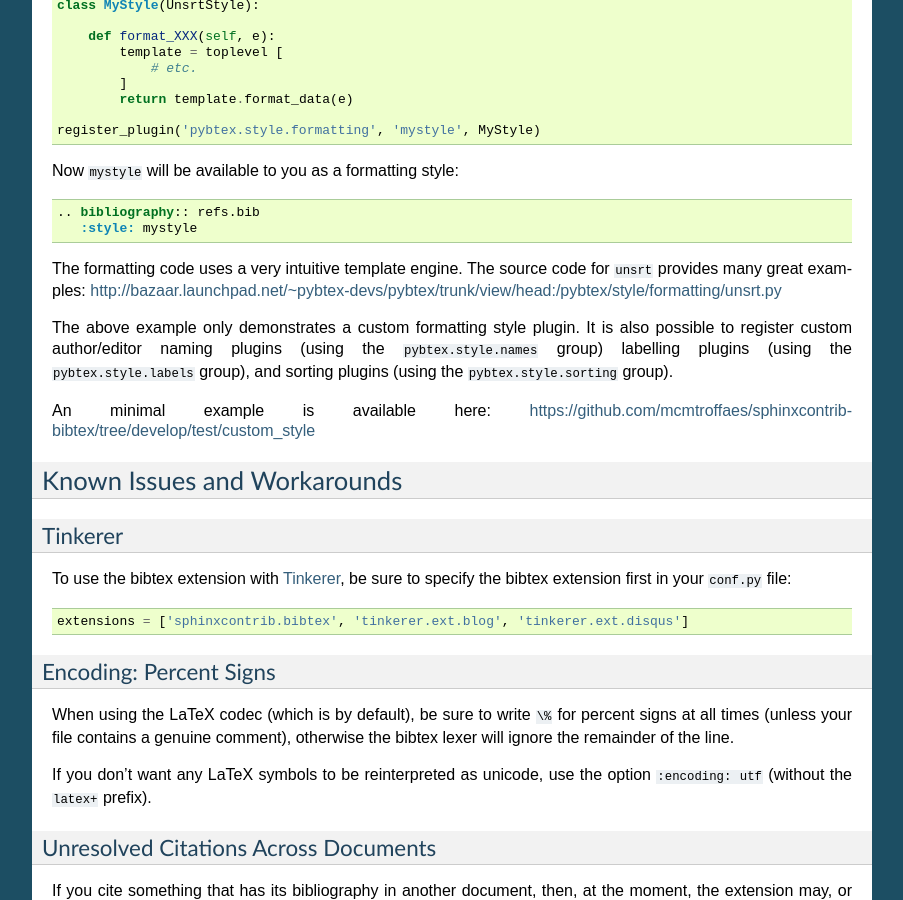
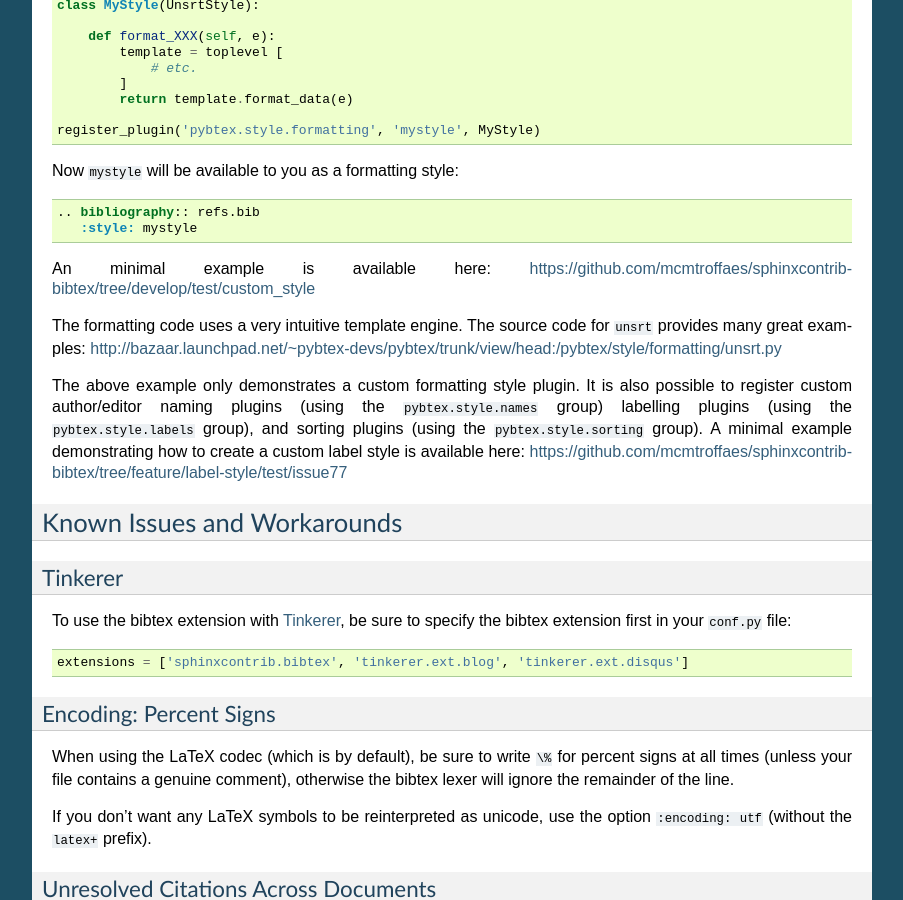
Before and after one commit to mcmtroffaes/sphinxcontrib-bibtex, a Sphinx documentation site: the page built from doc/usage.rst, in a window 1280 px wide and 900 px high, scrolled down 4532 px. Shown: the whole window, without its empty margins (198-1101 px from the left). Built offline with Sphinx 7.4.7, drawn with Linux system fonts in a browser that asks for light colours; formulas are drawn with MathJax 3; pages that are not in the unit, such as notebooks, are missing from menus.

Commit message:
Document how to create new label style.

```diff
--- a/doc/usage.rst
+++ b/doc/usage.rst
@@ -344,6 +344,9 @@ Now ``mystyle`` will be available to you as a formatting style:
    .. bibliography:: refs.bib
       :style: mystyle
 
+An minimal example is available here:
+https://github.com/mcmtroffaes/sphinxcontrib-bibtex/tree/develop/test/custom_style
+
 The formatting code uses a very intuitive template engine.
 The source code for ``unsrt`` provides many great examples:
 http://bazaar.launchpad.net/~pybtex-devs/pybtex/trunk/view/head:/pybtex/style/formatting/unsrt.py
@@ -355,9 +358,9 @@ labelling plugins
 (using the ``pybtex.style.labels`` group),
 and sorting plugins
 (using the ``pybtex.style.sorting`` group).
-
-An minimal example is available here:
-https://github.com/mcmtroffaes/sphinxcontrib-bibtex/tree/develop/test/custom_style
+A minimal example demonstrating how to create a custom label style
+is available here:
+https://github.com/mcmtroffaes/sphinxcontrib-bibtex/tree/feature/label-style/test/issue77
 
 Known Issues and Workarounds
 ----------------------------
```
